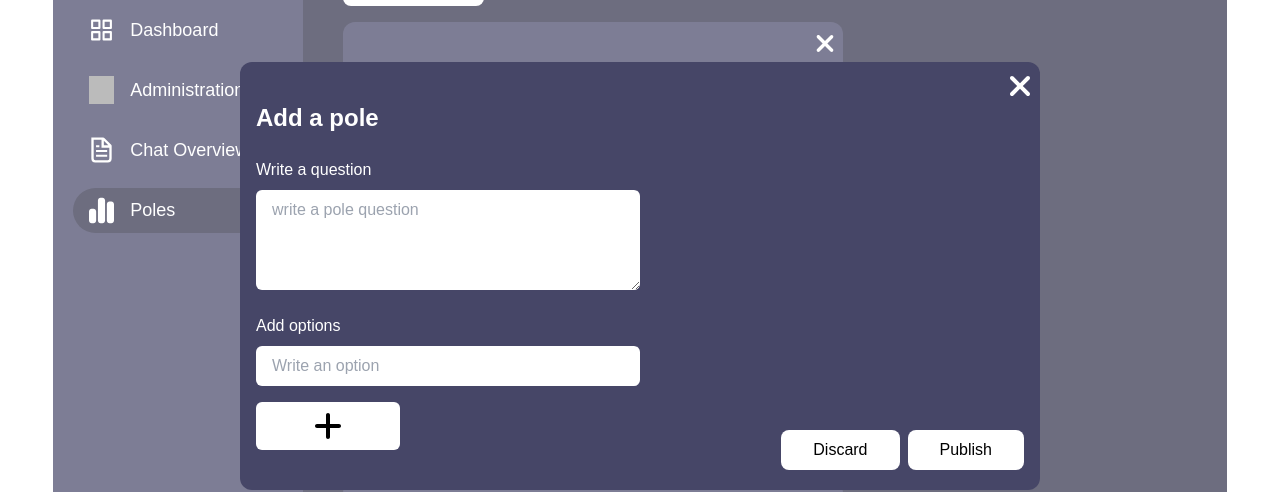
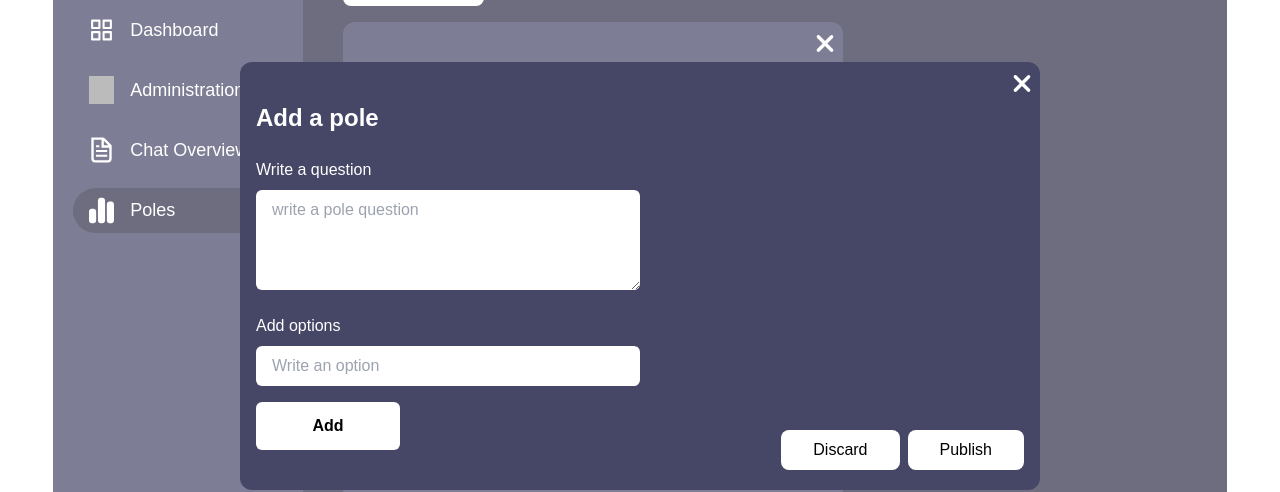
Before and after one commit to Shahabuddin1122/Acme-erp, a Next.js app in the folder frontend/: page /pole in a window 1280 px wide. Both pictures are taken after typing "Sample" into the empty fields and a click on the button "Add a pole". Shown: the part 124-616 px from the top of the page. Built offline with nearby package versions, Linux system fonts and the light colour scheme; grey boxes are pictures that could not be loaded.

Commit message:
add build file for production

```diff
--- a/frontend/package.json
+++ b/frontend/package.json
@@ -15,9 +15,9 @@
     "axios": "^1.7.7",
     "chart.js": "^4.4.6",
     "next": "15.0.3",
-    "react": "19.0.0-rc-66855b96-20241106",
+    "react": "18.3.1",
     "react-chartjs-2": "^5.2.0",
-    "react-dom": "19.0.0-rc-66855b96-20241106"
+    "react-dom": "18.3.1"
   },
   "devDependencies": {
     "@types/node": "^20",
--- a/frontend/src/components/add-pole.tsx
+++ b/frontend/src/components/add-pole.tsx
@@ -1,9 +1,8 @@
 "use client"
 
 import { useState } from "react";
-import { FontAwesomeIcon } from '@fortawesome/react-fontawesome';
-import { faXmark,faPlus } from '@fortawesome/free-solid-svg-icons';
 import Button from "@/components/Button";
+import Image from "next/image";
 
 const AddPole = ({toggleModel}:{toggleModel:()=> void}) => {
     const [options, setOptions] = useState<string[]>([]);
@@ -30,10 +29,9 @@ const AddPole = ({toggleModel}:{toggleModel:()=> void}) => {
             <div className="fixed inset-0 bg-white opacity-30"></div>
             <div className="fixed inset-0 flex items-center justify-center">
                 <div className="w-[800px] bg-primary rounded-xl relative">
-                    <FontAwesomeIcon
-                        icon={faXmark}
-                        size="2x"
-                        color={"white"}
+                    <Image
+                        src={'/cross.svg'}
+                        alt={'cross'} height={10} width={20}
                         className="absolute top-2 right-2 cursor-pointer"
                         onClick={toggleModel}
                     />
@@ -52,10 +50,9 @@ const AddPole = ({toggleModel}:{toggleModel:()=> void}) => {
                                         readOnly
                                         className="px-4 py-2 pr-2 rounded-md w-full text-black"
                                     />
-                                    <FontAwesomeIcon
-                                        icon={faXmark}
-                                        size="lg"
-                                        color="red"
+                                    <Image
+                                        src={'/cross.svg'}
+                                        alt={'cross'} height={10} width={20}
                                         className="cursor-pointer ml-2 absolute right-2"
                                         onClick={() => handleDeleteOption(index)}
                                     />
@@ -71,7 +68,7 @@ const AddPole = ({toggleModel}:{toggleModel:()=> void}) => {
                             <div
                                 onClick={handleAddOption}
                                 className={'w-36 h-12 bg-white rounded-md flex justify-center items-center'}>
-                                <FontAwesomeIcon icon={faPlus} color={'black'} size={"2x"}/>
+                                <p className={"font-bold text-black"}>Add</p>
                             </div>
                         </div>
                         <div className={'flex gap-x-2 absolute right-4 bottom-5'}>
--- a/frontend/src/components/nav-element.tsx
+++ b/frontend/src/components/nav-element.tsx
@@ -3,7 +3,7 @@
 import Image from "next/image";
 import Link from "next/link";
 
-const NavElement = ({ icon, text, isActive, route }) => {
+const NavElement = ({ icon, text, isActive, route }:{icon:string, text:string, isActive:boolean, route:string}) => {
     return (
         <Link href={route}>
             <div
--- a/frontend/src/components/piechart.tsx
+++ b/frontend/src/components/piechart.tsx
@@ -1,12 +1,21 @@
 'use client'
 
 import { Pie } from 'react-chartjs-2';
-import { Chart as ChartJS, ArcElement, Tooltip, Legend } from 'chart.js';
+import {
+    Chart as ChartJS,
+    ArcElement,
+    Tooltip,
+    Legend,
+    ChartOptions,
+} from 'chart.js';
 
 ChartJS.register(ArcElement, Tooltip, Legend);
 
 const PieChart = () => {
-    const data = {
+    const data: {
+        datasets: { backgroundColor: string[]; data: number[]; hoverBackgroundColor: string[]; label: string }[];
+        labels: string[]
+    } = {
         labels: ['No', 'Yes', 'Don\'t know'],
         datasets: [
             {
@@ -18,7 +27,7 @@ const PieChart = () => {
         ],
     };
 
-    const options = {
+    const options: ChartOptions<'pie'> = {
         responsive: true,
         plugins: {
             legend: {
```
Also changed, not shown: 1 other file (tests, documents, lock files or other folders).
